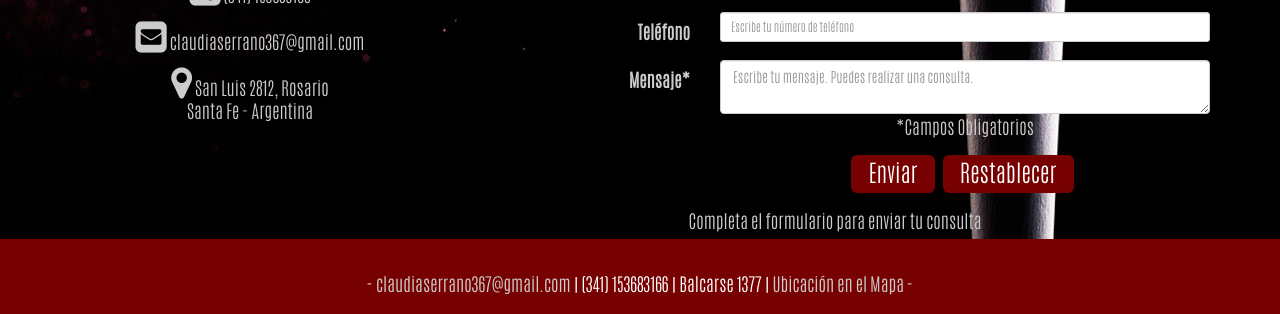
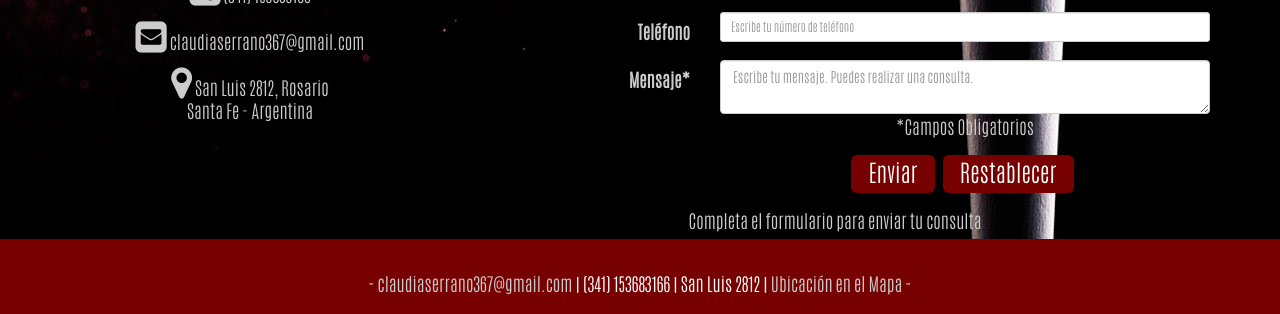
Before and after one commit to nazaMorillo/Clau, a plain HTML site: page index.html in a window 1280 px wide. Shown: the part 6608-6922 px from the top of the page. Drawn offline with nearby package versions, Linux system fonts and the light colour scheme; some packages are replaced by stand-ins of ours.

Commit message:
comiteo_de_cuarta

```diff
--- a/index.html
+++ b/index.html
@@ -401,7 +401,7 @@
       <div class="container">
         <div class="row">
           <footer>
-            <h4>- <a href="mailto:claudiaserrano367@gmail.com">claudiaserrano367@gmail.com</a> | (341) 153683166 | Balcarse 1377 | <a href="#contacto-wrapper"> Ubicación en el Mapa</a> -</h4>
+            <h4>- <a href="mailto:claudiaserrano367@gmail.com">claudiaserrano367@gmail.com</a> | (341) 153683166 | San Luis 2812 | <a href="#contacto-wrapper"> Ubicación en el Mapa</a> -</h4>
           </footer>
         </div>
       </div>
```
